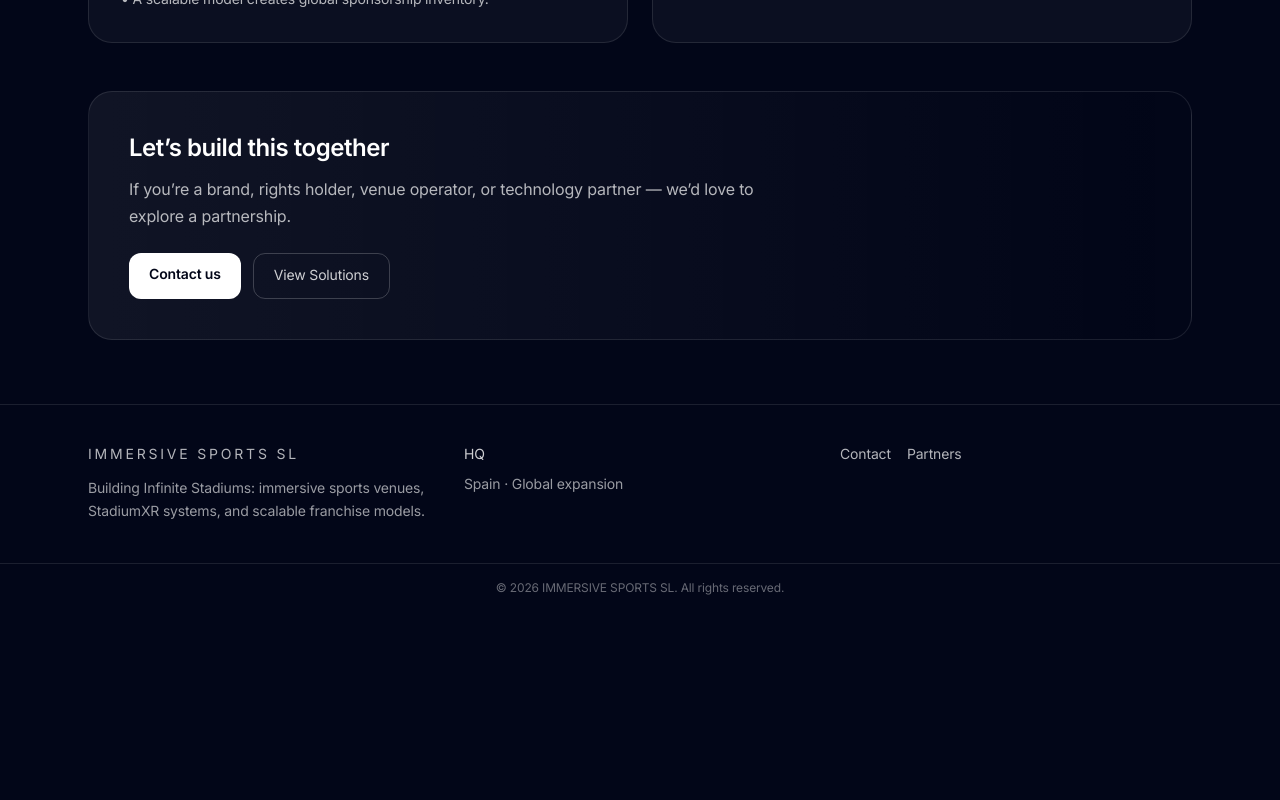
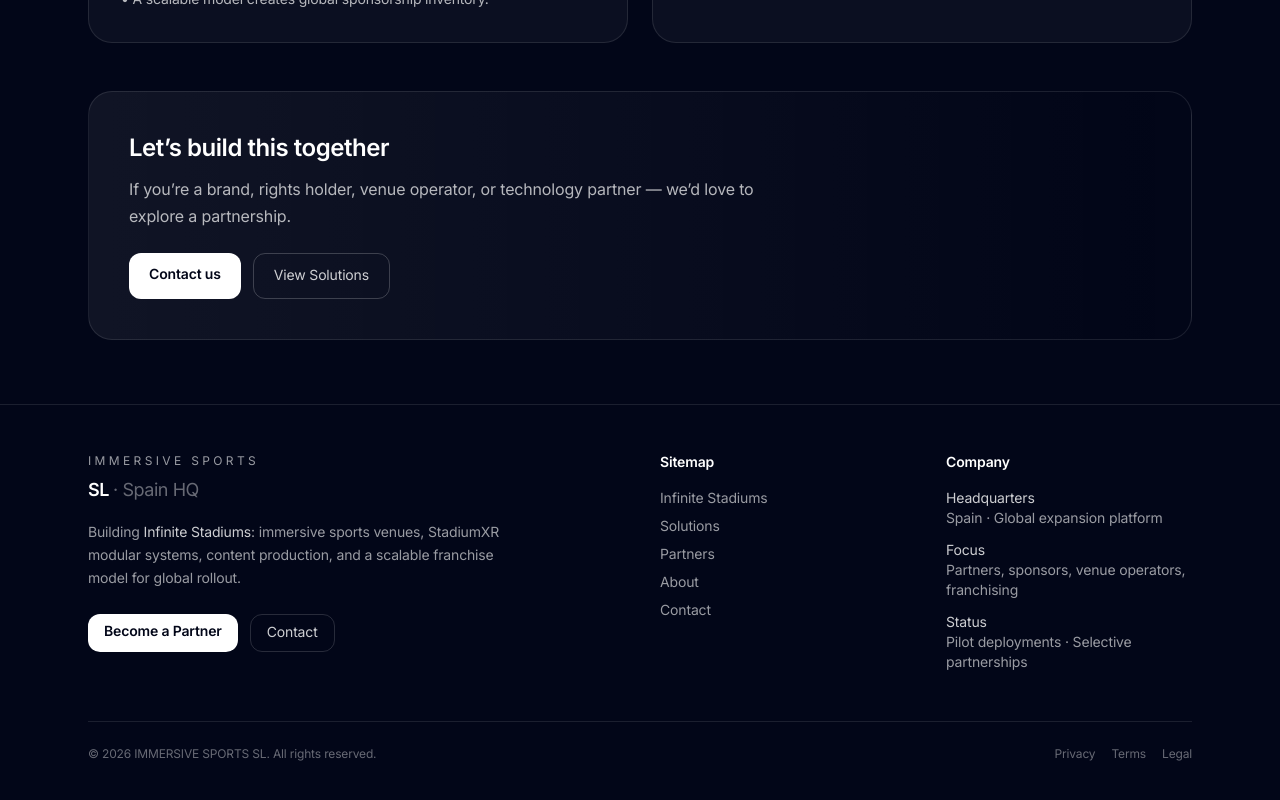
Before and after one commit to felipebarquin/barinmersivo, a Next.js app: page / in a window 1280 px wide. Shown: the part 875-1675 px from the top of the page. Before the commit the page ends 1487 px from the top, so only its background shows below. Built offline with nearby package versions, Linux system fonts and the light colour scheme.

Commit message:
Upgrade footer with sitemap and premium layout

```diff
--- a/components/Footer.tsx
+++ b/components/Footer.tsx
@@ -1,32 +1,94 @@
 import Link from "next/link";
+
+const links = [
+  { href: "/infinite-stadiums", label: "Infinite Stadiums" },
+  { href: "/solutions", label: "Solutions" },
+  { href: "/partners", label: "Partners" },
+  { href: "/about", label: "About" },
+  { href: "/contact", label: "Contact" },
+];
 
 export default function Footer() {
   return (
-    <footer className="border-t border-white/10">
-      <div className="mx-auto grid max-w-6xl gap-6 px-6 py-10 md:grid-cols-3">
-        <div>
-          <div className="text-sm tracking-[0.2em] text-white/70">IMMERSIVE SPORTS SL</div>
-          <p className="mt-3 max-w-sm text-sm text-white/60">
-            Building Infinite Stadiums: immersive sports venues, StadiumXR systems, and scalable franchise models.
-          </p>
+    <footer className="border-t border-white/10 bg-slate-950">
+      <div className="mx-auto max-w-6xl px-6 py-12">
+        <div className="grid gap-10 md:grid-cols-4">
+          {/* Brand */}
+          <div className="md:col-span-2">
+            <div className="text-xs tracking-[0.28em] text-white/60">IMMERSIVE SPORTS</div>
+            <div className="mt-2 text-lg font-semibold tracking-tight text-white">
+              SL <span className="text-white/40 font-normal">· Spain HQ</span>
+            </div>
+
+            <p className="mt-4 max-w-md text-sm leading-relaxed text-white/60">
+              Building <span className="text-white/80">Infinite Stadiums</span>: immersive sports venues, StadiumXR
+              modular systems, content production, and a scalable franchise model for global rollout.
+            </p>
+
+            <div className="mt-6 flex flex-wrap gap-3">
+              <Link
+                href="/partners"
+                className="rounded-xl bg-white px-4 py-2 text-sm font-semibold text-slate-950 hover:bg-white/90 transition"
+              >
+                Become a Partner
+              </Link>
+              <Link
+                href="/contact"
+                className="rounded-xl border border-white/15 px-4 py-2 text-sm text-white/80 hover:border-white/30 hover:text-white transition"
+              >
+                Contact
+              </Link>
+            </div>
+          </div>
+
+          {/* Sitemap */}
+          <div>
+            <div className="text-sm font-semibold text-white">Sitemap</div>
+            <ul className="mt-4 space-y-2 text-sm">
+              {links.map((l) => (
+                <li key={l.href}>
+                  <Link className="text-white/60 hover:text-white transition" href={l.href}>
+                    {l.label}
+                  </Link>
+                </li>
+              ))}
+            </ul>
+          </div>
+
+          {/* Info */}
+          <div>
+            <div className="text-sm font-semibold text-white">Company</div>
+            <div className="mt-4 space-y-3 text-sm text-white/60">
+              <div>
+                <div className="text-white/80">Headquarters</div>
+                <div>Spain · Global expansion platform</div>
+              </div>
+
+              <div>
+                <div className="text-white/80">Focus</div>
+                <div>Partners, sponsors, venue operators, franchising</div>
+              </div>
+
+              <div>
+                <div className="text-white/80">Status</div>
+                <div>Pilot deployments · Selective partnerships</div>
+              </div>
+            </div>
+          </div>
         </div>
 
-        <div className="text-sm text-white/60">
-          <div className="text-white/80">HQ</div>
-          <p className="mt-2">Spain · Global expansion</p>
+        {/* Bottom bar */}
+        <div className="mt-12 flex flex-col gap-4 border-t border-white/10 pt-6 md:flex-row md:items-center md:justify-between">
+          <div className="text-xs text-white/40">
+            © {new Date().getFullYear()} IMMERSIVE SPORTS SL. All rights reserved.
+          </div>
+
+          <div className="flex flex-wrap gap-4 text-xs">
+            <span className="text-white/40">Privacy</span>
+            <span className="text-white/40">Terms</span>
+            <span className="text-white/40">Legal</span>
+          </div>
         </div>
-
-        <div className="flex gap-4 text-sm">
-          <Link className="text-white/70 hover:text-white" href="/contact">
-            Contact
-          </Link>
-          <Link className="text-white/70 hover:text-white" href="/partners">
-            Partners
-          </Link>
-        </div>
-      </div>
-      <div className="border-t border-white/10 px-6 py-4 text-center text-xs text-white/40">
-        © {new Date().getFullYear()} IMMERSIVE SPORTS SL. All rights reserved.
       </div>
     </footer>
   );
```
